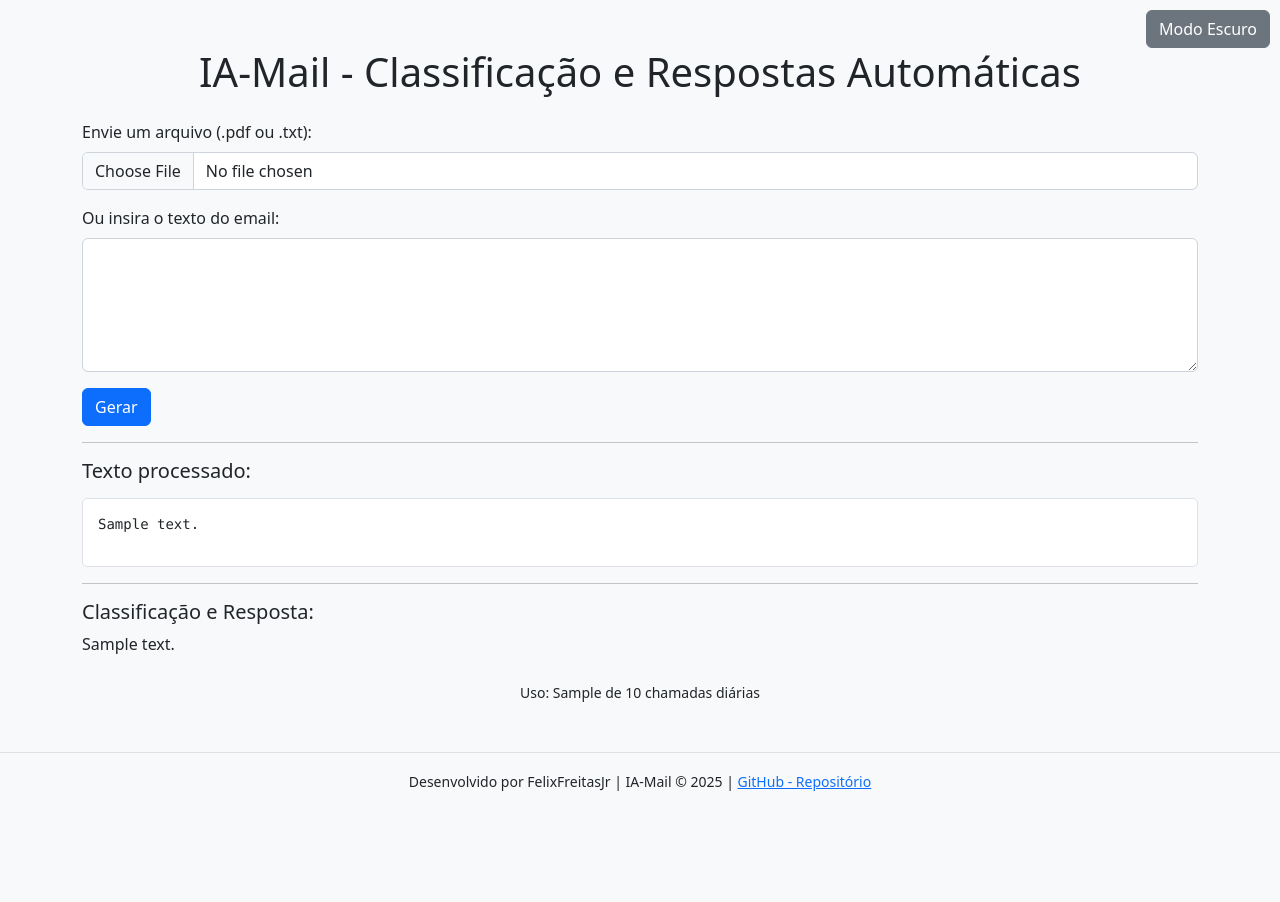
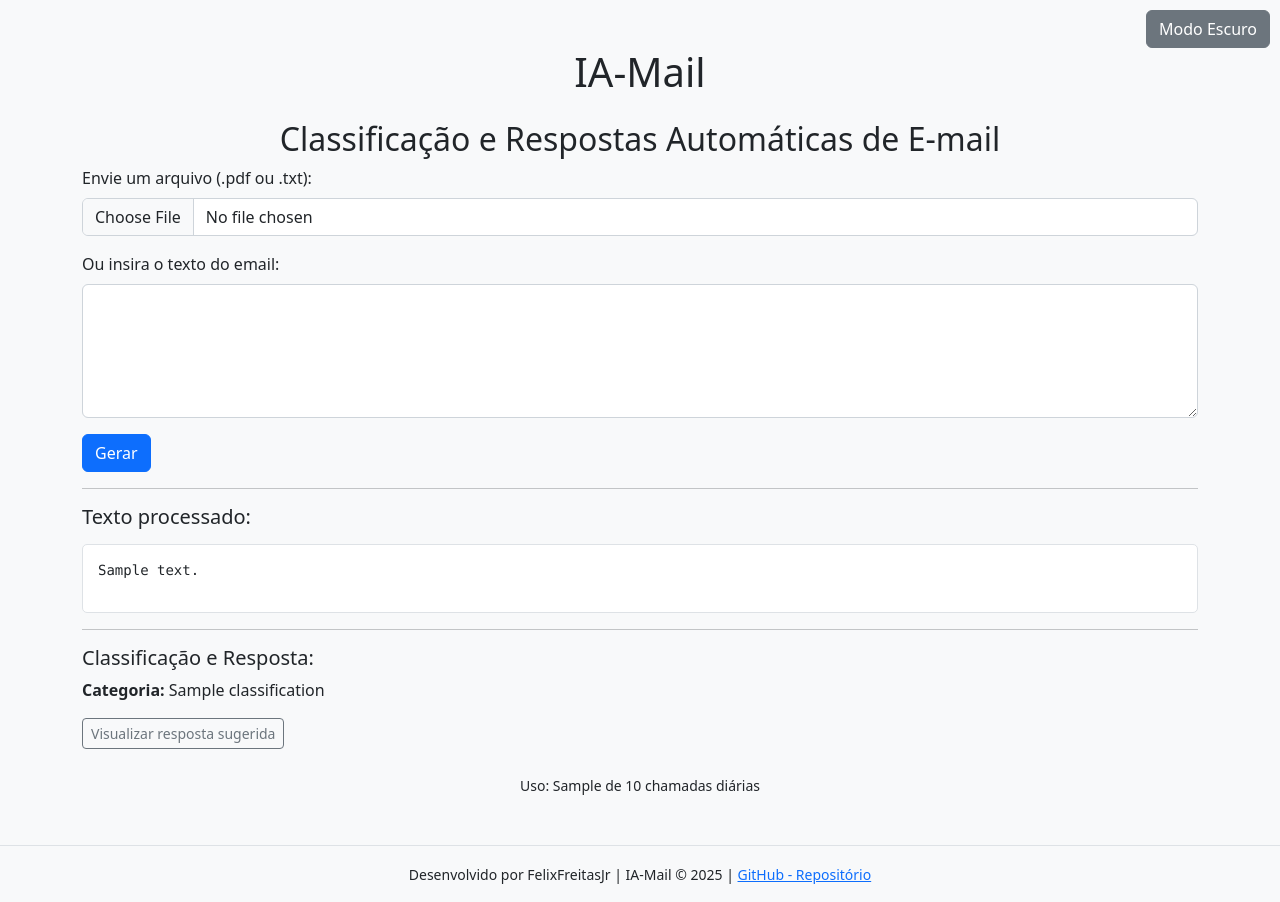
Before and after one commit to FelixFreitasJr/IA-Mail, a Flask app: template app/templates/index.html in a window 1280 px wide. Before the commit the page ends 791 px from the top, so only its background shows below. Run offline with Flask 3, Linux system fonts and the light colour scheme; the template is opened without the code that fills it: most values are stand-ins (such as "Sample title", 1, 10 or a date in 2020).

Commit message:
feat: finaliza ajustes do IA-Mail e estrutura completa do projeto

```diff
--- a/app/main.py
+++ b/app/main.py
@@ -24,7 +24,7 @@ def classify_and_respond(email_content):
 
     # Tratativa clara para limite de requisições atingido
     if api_usage >= DAILY_LIMIT:
-        return ("Você atingiu o limite diário de requisições. Tente novamente amanhã.", "Limite diário atingido.")
+        return ("Você atingiu o limite diário de requisições. Tente novamente amanhã.", "")
 
     prompt = f"""
 Considere o seguinte e-mail:
@@ -34,6 +34,7 @@ Considere o seguinte e-mail:
 1. Classifique como 'Produtivo' ou 'Improdutivo'.
 2. Gere uma resposta clara e profissional em português.
 """
+
     try:
         response = requests.post(
             "https://openrouter.ai/api/v1/chat/completions",
@@ -47,37 +48,49 @@ Considere o seguinte e-mail:
             ]}
         )
         res_json = response.json()
-        result_text = res_json['choices'][0]['message']['content'].strip()
+        full_text = res_json['choices'][0]['message']['content'].strip()
         api_usage += 1
-        return (result_text, "")
+
+        # Separando classificação e resposta corretamente
+        classification, response = full_text.split("Resposta:", 1) if "Resposta:" in full_text else ("", full_text)
+        classification = classification.replace("Classificação:", "").strip()
+
+        return (classification, response)
+
     except Exception:
         return ("Erro ao gerar resposta. Tente novamente.", "")
 
 @app.route('/', methods=['GET', 'POST'])
 def index():
     extracted_text = ""
-    result_text = ""
+    classification = ""
+    response = ""
     error_message = ""
 
     if request.method == 'POST':
         uploaded_file = request.files.get('file')
         input_text = request.form.get('text_input')
 
-        # Define a origem do texto
-        if uploaded_file and uploaded_file.filename.endswith('.pdf'):
-            extracted_text = extract_text_from_pdf(uploaded_file)
-        elif uploaded_file and uploaded_file.filename.endswith('.txt'):
-            extracted_text = uploaded_file.read().decode('utf-8')
-        elif input_text:
-            extracted_text = input_text.strip()
+        # Verifica se o arquivo enviado é compatível (não permite imagens)
+        if uploaded_file and not (uploaded_file.filename.endswith('.pdf') or uploaded_file.filename.endswith('.txt')):
+            error_message = "Este modelo não suporta leitura de imagens. Envie um arquivo .pdf ou .txt."
+        else:
+            # Define a origem do texto
+            if uploaded_file and uploaded_file.filename.endswith('.pdf'):
+                extracted_text = extract_text_from_pdf(uploaded_file)
+            elif uploaded_file and uploaded_file.filename.endswith('.txt'):
+                extracted_text = uploaded_file.read().decode('utf-8')
+            elif input_text:
+                extracted_text = input_text.strip()
 
-        # Processa se houver texto válido
-        if extracted_text:
-            result_text, error_message = classify_and_respond(extracted_text)
+            # Processa se houver texto válido
+            if extracted_text:
+                classification, response = classify_and_respond(extracted_text)
 
     return render_template('index.html',
                            input_text=extracted_text,
-                           result_text=result_text,
+                           classification=classification,
+                           response=response,
                            error_message=error_message,
                            api_usage=api_usage,
                            daily_limit=DAILY_LIMIT)
--- a/app/templates/index.html
+++ b/app/templates/index.html
@@ -15,7 +15,9 @@
     <button class="btn btn-secondary toggle-dark-btn" onclick="toggleDarkMode()">Modo Escuro</button>
 
     <div class="container mt-5">
-        <h1 class="mb-4 text-center">IA-Mail - Classificação e Respostas Automáticas</h1>
+        <h1 class="mb-4 text-center">IA-Mail</h1>
+        <h2 class="text-center">Classificação e Respostas Automáticas de E-mail</h2>
+
 
         <!-- Tratativa de limite atingido -->
         {% if api_usage >= daily_limit %}
@@ -43,7 +45,6 @@
             <p>Processando sua solicitação...</p>
         </div>
 
-        <!-- Exibição do texto processado -->
         {% if input_text %}
         <hr>
         <h5>Texto processado:</h5>
@@ -52,45 +53,26 @@
         </div>
         {% endif %}
 
-        <!-- Exibição da classificação e resposta gerada -->
-        {% if result_text %}
+        {% if classification %}
         <hr>
         <h5>Classificação e Resposta:</h5>
-
-        <!-- Se a classificação for "Produtivo", exibir como na versão improdutiva -->
-        {% if "Produtivo" in result_text %}
-        <p><strong>Categoria:</strong> Produtivo</p>
+        <p><strong>Categoria:</strong> {{ classification }}</p>
         <button class="btn btn-outline-secondary btn-sm" onclick="toggleHiddenResponse()">Visualizar resposta sugerida</button>
         <div id="hiddenResponse" class="response-box mt-2" style="display: none;">
-            <p>{{ result_text }}</p>
+            <p>{{ response }}</p>
             <button type="button" class="btn btn-outline-secondary btn-sm" onclick="copyToClipboard()">Copiar Resposta</button>
         </div>
-
-        <!-- Se for "Improdutivo", mesma estrutura de exibição -->
-        {% elif "Improdutivo" in result_text %}
-        <p><strong>Categoria:</strong> Improdutivo</p>
-        <button class="btn btn-outline-secondary btn-sm" onclick="toggleHiddenResponse()">Visualizar resposta sugerida</button>
-        <div id="hiddenResponse" class="response-box mt-2" style="display: none;">
-            <p>{{ result_text }}</p>
-            <button type="button" class="btn btn-outline-secondary btn-sm" onclick="copyToClipboard()">Copiar Resposta</button>
-        </div>
-        {% else %}
-        <p>{{ result_text }}</p>
-        {% endif %}
         {% endif %}
 
-        <!-- Mensagem de erro, caso ocorra -->
         {% if error_message %}
         <div class="alert alert-danger mt-3">{{ error_message }}</div>
         {% endif %}
 
-        <!-- Contador de uso da API -->
         <p class="text-center mt-4">
             <small>Uso: {{ api_usage }} de {{ daily_limit }} chamadas diárias</small>
         </p>
     </div>
 
-    <!-- Rodapé com créditos e link do GitHub -->
     <footer class="mt-5 py-3 border-top">
         <div class="container text-center">
             <small>
@@ -102,9 +84,7 @@
         </div>
     </footer>
 
-    <!-- JavaScript embutido para evitar travamentos -->
     <script>
-        // Alterna entre modo claro e escuro
         function toggleDarkMode() {
             document.body.classList.toggle("dark-mode");
             var btn = document.querySelector('.toggle-dark-btn');
@@ -112,7 +92,6 @@
             localStorage.setItem('darkMode', document.body.classList.contains("dark-mode"));
         }
 
-        // Copia a resposta para a área de transferência
         function copyToClipboard() {
             var responseText = document.getElementById("hiddenResponse");
             if (responseText) {
@@ -122,7 +101,6 @@
             }
         }
 
-        // Alterna a visibilidade da resposta sugerida
         function toggleHiddenResponse() {
             const hiddenDiv = document.getElementById("hiddenResponse");
             if (hiddenDiv) {
@@ -130,14 +108,11 @@
             }
         }
 
-        // Aplica modo escuro ao carregar a página
         window.onload = function () {
             if (localStorage.getItem('darkMode') === 'true') {
                 document.body.classList.add("dark-mode");
                 document.querySelector('.toggle-dark-btn').innerText = "Modo Claro";
             }
-
-            // Exibe o spinner ao enviar o formulário
             document.getElementById('emailForm').addEventListener('submit', function () {
                 document.getElementById('loading').style.display = 'block';
             });
```
Also changed, not shown: README.md.
